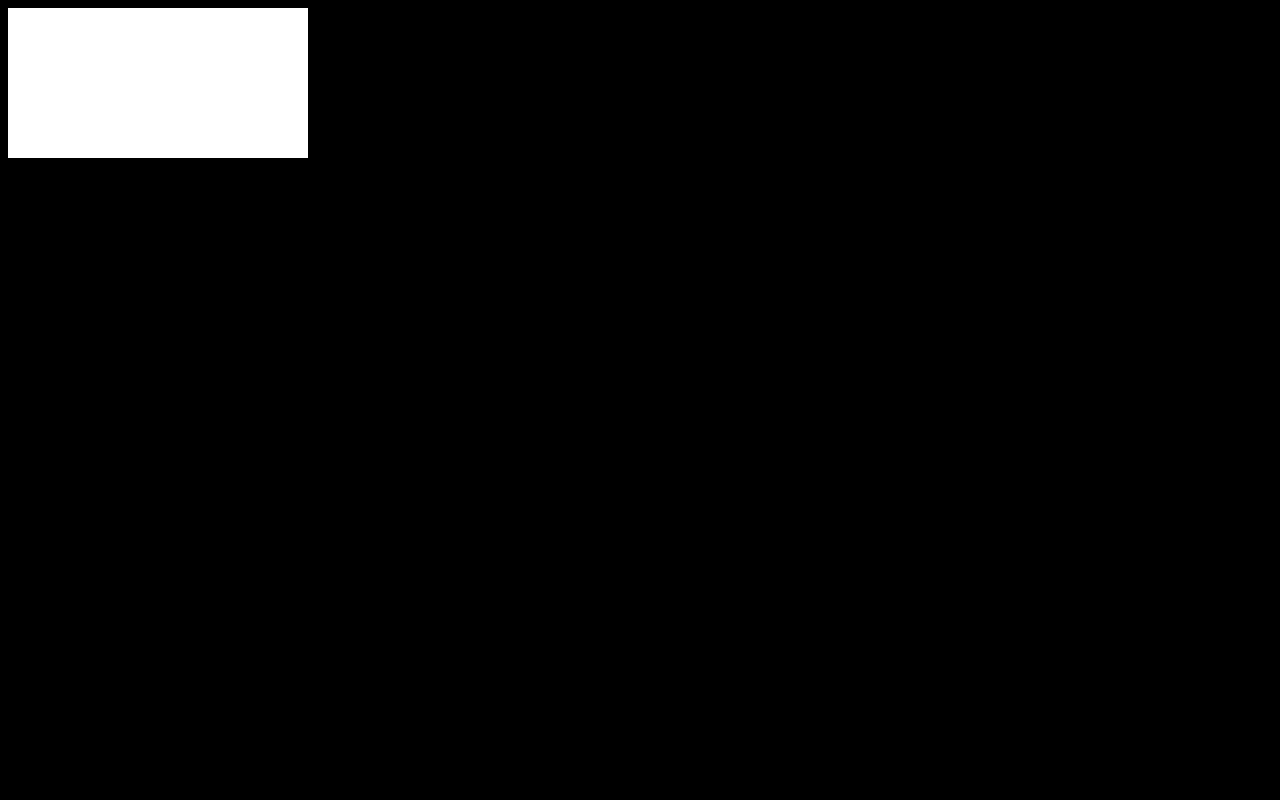
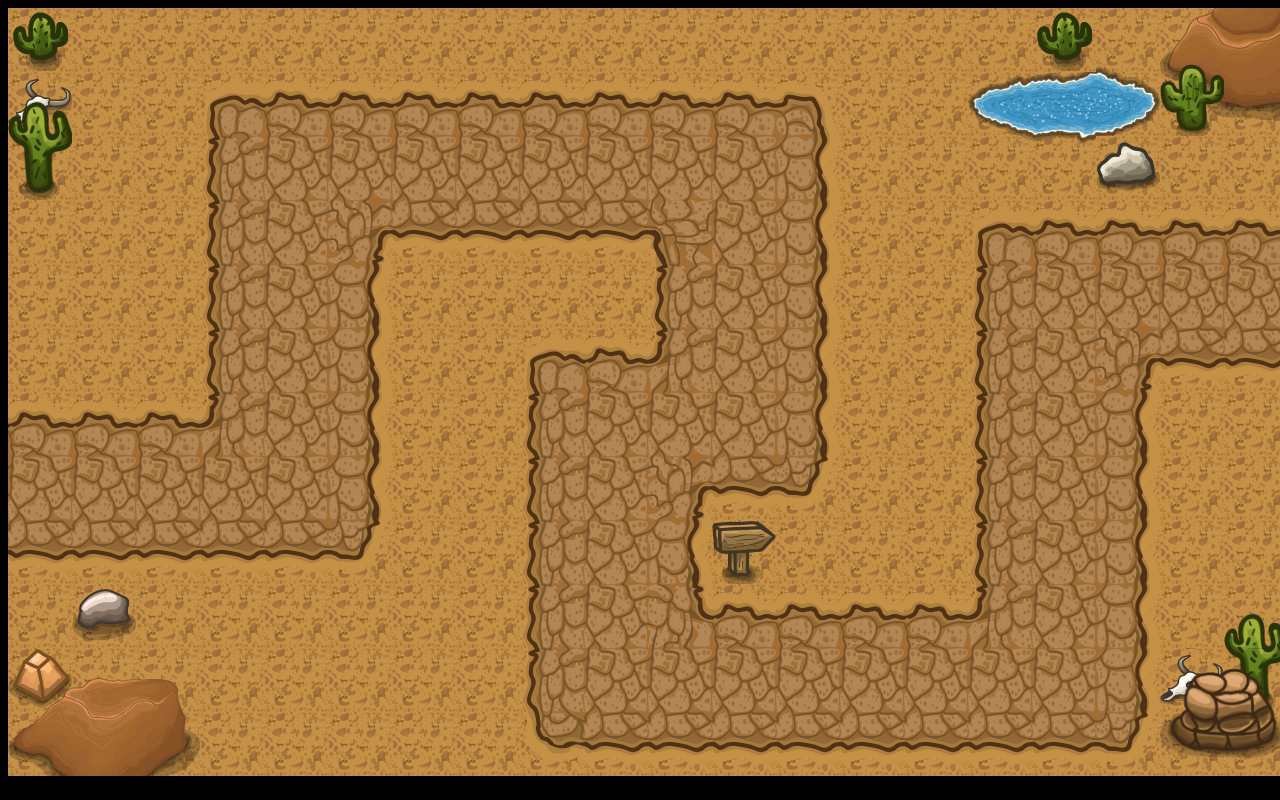
Before and after one commit to DeenaSmith/tower_defense_js, a plain HTML site: page index.html in a window 1280 px wide. Drawn offline with Linux system fonts and the light colour scheme.

Commit message:
map correctly sized, renders on browser

```diff
--- a/index.html
+++ b/index.html
@@ -7,9 +7,4 @@
 
 <canvas></canvas>
 
-<script>
-    const canvas = document.querySelector('canvas');
-    const c = canvas.getContext('2d');
-    c.fillStyle = 'white'
-    c.fillRect(0, 0, canvas.width, canvas.height);
-</script>
+<script src="js/index.js"></script>
--- /dev/null
+++ b/js/index.js
@@ -0,0 +1,15 @@
+
+const canvas = document.querySelector('canvas');
+const c = canvas.getContext('2d');
+
+canvas.width = 1280;
+canvas.height = 768;
+
+c.fillStyle = 'white'
+c.fillRect(0, 0, canvas.width, canvas.height);
+
+const image = new Image();
+image.onload = () => {
+    c.drawImage(image, 0, 0)
+}
+image.src = 'img/gameMap.png'
```
Also changed, not shown: img/gameMap.png (added).
